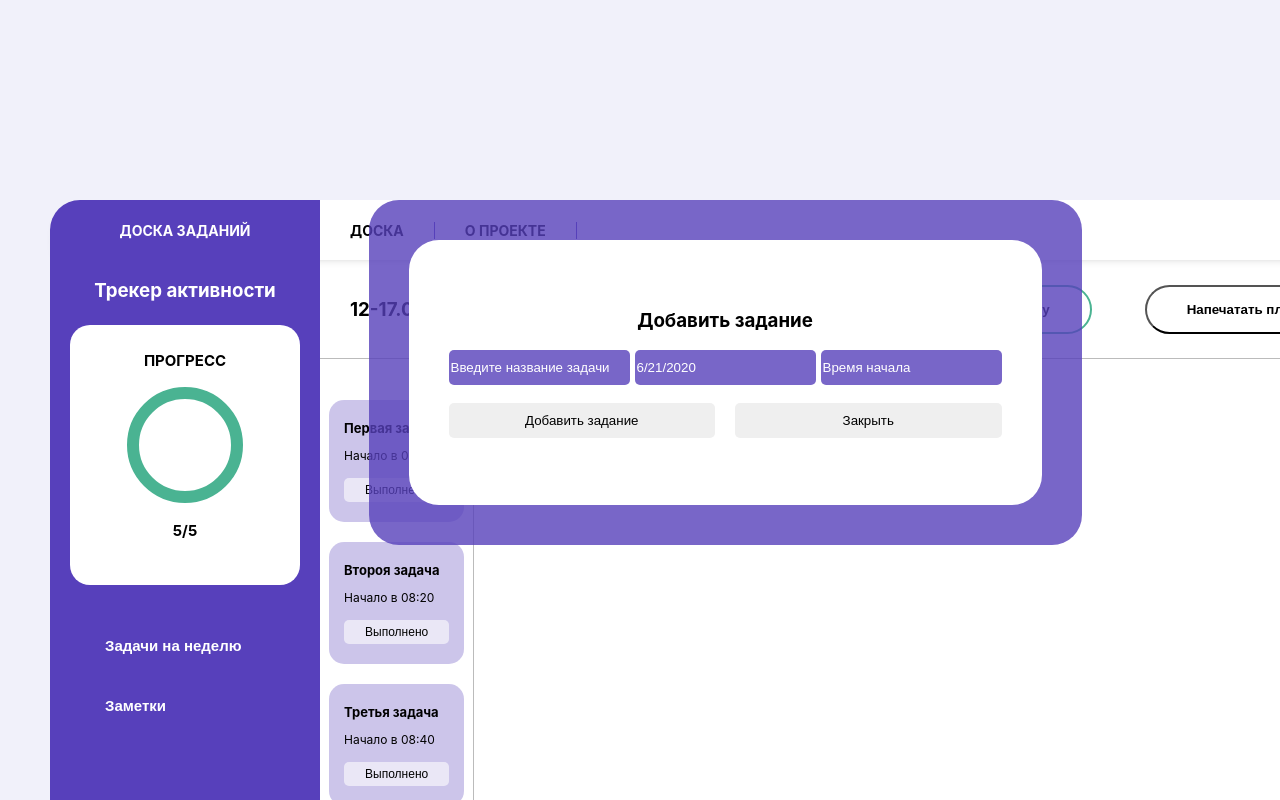
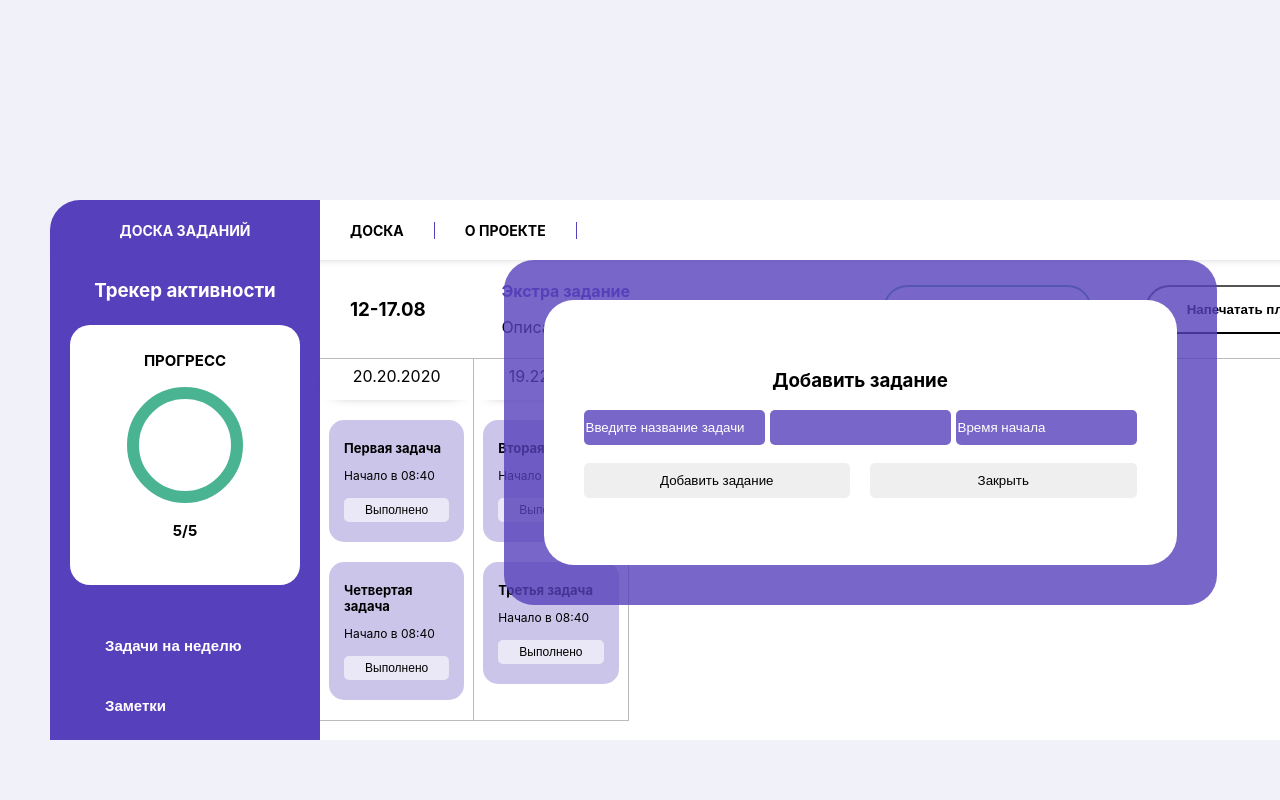
Before and after one commit to Bazmexes/tasker, a React (Create React App) app: page / in a window 1280 px wide. Both pictures are taken after a click on the button "+ Добавить задачу". Shown: the top 800 px of the page. Built offline with nearby package versions, Linux system fonts and the light colour scheme.

Commit message:
rework project, add daysReducer

```diff
--- /dev/null
+++ b/src/components/TaskModal/TaskModal.js
@@ -0,0 +1,67 @@
+import React from 'react';
+import {connect} from 'react-redux'
+import {addDay, addTask} from '../../redux/actions/actions'
+class ModalTask extends React.Component{
+  state = {
+    name: '',
+    date: '',
+    startAt: ''
+    }
+  stopReload(e){
+    e.preventDefault()
+  }
+  toggleModal(){
+    const form = document.getElementById('addTask')
+    form.classList.toggle('addTask_active')
+    const body = document.querySelector('body')
+    body.classList.toggle('add-task_stop-scroll')
+  }
+
+    render(){
+        return(
+            <div className="add-task__wrapper">
+            <div className="addTask" id="addTask">
+              <div className="add-task__content">
+                <div className="add-task__h3">
+                  <h3>Добавить задание</h3>
+                  </div>
+                        <form action=''onSubmit={this.stopReload} className="add-task__form">
+                          <div className="add-task__inputs_div">
+                            <input id="add-task__name" type="text" name="name" onChange={this._handleInputChange} placeholder="Введите название задачи"/>
+                            <input id="add-task__date" type="text" name="date" onChange={this._handleInputChange} placeholder="Введите дату" placeholder={this.props.today}/>
+                            <input id="add-task__start-at" type="text" name="startAt" onChange={this._handleInputChange} placeholder="Время начала"/></div>
+                          <div className="add-task__buttons_div">
+                            <button id="add-task__button" type="success" onClick={() =>{
+                                this._addTaskButton()
+                              }
+                            } >Добавить задание</button>
+                          <button type="button" onClick={()=>{this.toggleModal()}}>Закрыть</button>
+                          </div>
+                        </form>
+                </div>
+            </div>
+          </div>
+        )
+    }
+    _handleInputChange = (event) => {
+        const { name, value} = event.target
+        this.setState({[name]: value})
+      }
+
+      _addTaskButton = () => {
+        const task = {
+        ...this.state
+        }
+        this.props.addDay(task)
+        this.props.addTask(task)
+        this.toggleModal()
+        console.log(task)
+      }
+}
+function mapDispatchToProps(dispatch){
+    return{
+        addDay: task => dispatch(addDay(task)),
+        addTask: task => dispatch(addTask(task))
+    }
+}
+export default connect(null, mapDispatchToProps)(ModalTask)
--- a/src/components/day/Day.js
+++ b/src/components/day/Day.js
@@ -2,8 +2,9 @@ import React from 'react'
 import './day.scss'
 import Task from '../task/Task'
 import WrapTasker from '../wrapTasker/WrapTasker'
+import {connect} from 'react-redux'
 
-export default (props)=>{
+export default function(props){
     // console.log("props of day", props)
     // let dayForRender = document.getElementById(props.tasks.dateTask)
     // console.log("daysForRender", dayForRender)
@@ -20,18 +21,13 @@ export default (props)=>{
 
     //       }
     //       const dayOfWeekString = getWeekDay(dayOfWeekNumber)
-
         return(
-            <div className="day" id={props.tasks.dateTask}>
-                <div className="day__header" >
-                    <p></p>
-                    <h3>{props.tasks.dateTask}</h3>
+            <div className="day" id='Нужно исправить на динаммический ид'>
+                <div className="day__header" id={props.fullDate} >
+                    <p>{props.fullDate}</p>
+                    <h3>{}</h3>
                 </div>
-                <WrapTasker countOfTasks={props.tasks}/>
+                <WrapTasker tasks={props.tasks} fullDate={props.fullDate}/>
             </div>
         )
-    // }else{
-    //     return null
-    // }
-
-}
+     }
--- a/src/components/task/Task.js
+++ b/src/components/task/Task.js
@@ -4,7 +4,7 @@ import './task.scss'
 export default function Task(props){
     return(
         <div className="task" id={props.id}>
-            <h3>{props.nameOfTask}</h3>
+            <h3>{props.name}</h3>
             <p>Начало в {props.startAt}</p>
             <button className="task__time">Выполнено</button>
         </div>
--- a/src/components/wrapTasker/WrapTasker.js
+++ b/src/components/wrapTasker/WrapTasker.js
@@ -3,13 +3,17 @@ import Task from '../task/Task'
 
 
 export default function(props){
-    console.log("props of wraper ", props)
+    console.log("wraptasker", props)
     return(
-        props.countOfTasks.map((task, index) =>{
-            return(
-                <Task key={index}nameOfTask={task.nameTask} startAt={task.startAt} id={index}/>
-            )
+        props.tasks.map((task, index)=>{
+            if(task.date === props.fullDate){
+                return(
+                    <Task name={task.name} startAt={task.startAt} key={index}/>
+                )
+            }
+
         })
+
     )
 
 }
--- a/src/containers/Layout/Layout.js
+++ b/src/containers/Layout/Layout.js
@@ -3,45 +3,12 @@ import './layout.scss'
 import {connect} from 'react-redux'
 
 class Layout extends Component {
-
-  stopReload(e){
-    e.preventDefault()
-  }
-
-  addTaskField(){
-    const form = document.getElementById('addTask')
-    form.classList.toggle('addTask_active')
-    const body = document.querySelector('body')
-    body.classList.toggle('add-task_stop-scroll')
-  }
   render() {
 
     return (
       <div className="layout">
         <main>
-          <div className="add-task__wrapper">
-            <div className="addTask" id="addTask">
-              <div className="add-task__content">
-                <div className="add-task__h3">
-                  <h3>Добавить задание</h3>
-                  </div>
-                        <form onSubmit={this.stopReload} className="add-task__form">
-                          <div className="add-task__inputs_div">
-                            <input id="add-task__name" type="text" placeholder="Введите название задачи"/>
-                            <input id="add-task__date" type="text"  placeholder="Введите дату" placeholder={this.props.today}/>
-                            <input id="add-task__start-at" type="text" placeholder="Время начала"/></div>
-                          <div className="add-task__buttons_div">
-                            <button id="add-task__button" type="success" onClick={() =>{
-                                this.props.addTask()
-                                this.addTaskField()
-                              }
-                            } >Добавить задание</button>
-                          <button onClick={()=>{this.addTaskField()}}>Закрыть</button>
-                          </div>
-                        </form>
-                </div>
-            </div>
-          </div>
+
           { this.props.children }
         </main>
       </div>
--- a/src/containers/mainContent/board/Board.js
+++ b/src/containers/mainContent/board/Board.js
@@ -2,8 +2,10 @@ import React from 'react';
 import './board.scss'
 import Day from '../../../components/day/Day'
 import {connect} from 'react-redux'
+import TaskModal from '../../../components/TaskModal/TaskModal'
+import {addDay} from '../../../redux/actions/actions'
 class Board extends React.Component{
-    addTaskField(){
+    toggleModal(){
         const form = document.getElementById('addTask')
         form.classList.toggle('addTask_active')
         const body = document.querySelector('body')
@@ -14,6 +16,7 @@ class Board extends React.Component{
         return(
 
             <div className="board">
+                <TaskModal/>
                 <div className="board__content">
                     <div className="board__header">
                         <div className="board__extra-task_desc">
@@ -27,19 +30,18 @@ class Board extends React.Component{
                         </div>
                         <div className="board__extra-task-buttons">
                             <button className="board__button_add" onClick={()=>{
-                                this.addTaskField()
+                                this.toggleModal()
                             }}> + Добавить задачу</button>
                             <button>Напечатать план</button>
                         </div>
                     </div>
                     <div className="board__days_box">
-
-                        {this.props.tasks.map( (task,index)=>{
-
+                        {this.props.days.map((day, index)=>{
                             return(
-                                <Day key={index} tasks={task}/>
+                                <Day fullDate={day} key={index} tasks={this.props.tasks}/>
                             )
                         })}
+
                     </div>
                     </div>
                 </div>
@@ -48,16 +50,14 @@ class Board extends React.Component{
 }
 
 function mapStateToProps(state){
-    console.log('console log state at mapState',state)
     return{
-        tasks: state.tasksReducer.tasks,
-        today: state.tasksReducer.today,
-        days: state.tasksReducer.days
+        days: state.daysReducer.days,
+        tasks: state.tasksReducer.tasks
     }
 }
 function mapDispatchToProps(dispatch){
     return{
-        addTaskButton: () => dispatch({type: 'addTaskButton'})
+
     }
 }
 
--- /dev/null
+++ b/src/redux/actions/actions.js
@@ -0,0 +1,14 @@
+import {ADDDAY, ADDTASK} from './actionsTypes'
+export function addDay(task){
+    return{
+        type: ADDDAY,
+        payload: task
+    }
+}
+
+export function addTask(task){
+    return{
+        type: ADDTASK,
+        payload: task
+    }
+}
--- /dev/null
+++ b/src/redux/actions/actionsTypes.js
@@ -0,0 +1,2 @@
+export const ADDTASK = 'addTask'
+export const ADDDAY = 'addDay'
--- a/src/redux/reducers/tasksReducers.js
+++ b/src/redux/reducers/tasksReducers.js
@@ -1,54 +1,91 @@
+const initialState = {
+    tasks: [
+    {name: 'Первая задача', date: '20.20.2020', startAt: '08:40'},
+    {name: 'Вторая задача', date: '19.22.2992', startAt: '08:40'},
+    {name: 'Третья задача', date: '19.22.2992', startAt: '08:40'},
+    {name: 'Четвертая задача', date: '20.20.2020', startAt: '08:40'},
 
-const day = new  Date().toLocaleDateString();
+]
+}
 
-const inialState = {
-    tasks: [
-        [{nameTask: "Первая задача", dateTask: "12.12.2020", startAt: "08:50"},{nameTask: "Второя задача", dateTask: "12.12.2020", startAt: "08:20"},{nameTask: "Третья задача", dateTask: "12.12.2020", startAt: "08:40"}],
-        ],
-    today: day,
-    days: ['12.12.2020']
+export default function( state = initialState, action){
+    switch(action.type){
+
+        case 'addTask':{
+            return{
+                tasks:[...state.tasks, action.payload]
+            }
+        }
+        default:{
+            return state
+        }
+    }
 }
 
 
-export default function (state = inialState, action){
-    switch(action.type){
-        case 'addTask':{
-            console.log(state)
-            const nameInput = document.getElementById('add-task__name')
-            const startAtInput = document.getElementById('add-task__start-at')
-            const dateInput = document.getElementById('add-task__date')
-            console.log("dateInput is ",dateInput)
-            let task = [{
-                nameTask: nameInput.value,
-                dateTask: dateInput.value,
-                startAt: startAtInput.value
-            }]
-            console.log('state ', state.days)
-            const indexOfTask = state.days.indexOf(task[0].dateTask)
 
-            // const indexOfTask = state.tasks.findIndex(i => i.dateTask === task[0].dateTask);
-            if(indexOfTask ===-1){
-                state.tasks.push(task)
-                state.days.push(task[0].dateTask)
 
-            }else{
-                state.tasks[indexOfTask].push(task[0])
-            }
-            console.log(state)
-            return {
-                tasks: state.tasks,
-                today: state.today,
-                days: state.days
-            }
-        }
-        case 'addTaskButton':{
-            const form = document.getElementById('addTask')
-            form.classList.toggle('addTask_active')
-            const body = document.querySelector('body')
-            body.classList.toggle('add-task_stop-scroll')
 
-        }
-        default:
-            return state
-    }
-}
+
+
+
+
+
+
+
+
+
+
+// const day = new  Date().toLocaleDateString();
+
+// const inialState = {
+//     tasks: [
+//         [{nameTask: "Первая задача", dateTask: "12.12.2020", startAt: "08:50"},{nameTask: "Второя задача", dateTask: "12.12.2020", startAt: "08:20"},{nameTask: "Третья задача", dateTask: "12.12.2020", startAt: "08:40"}],
+//         ],
+//     today: day,
+//     days: ['12.12.2020']
+// }
+
+
+// export default function (state = inialState, action){
+//     switch(action.type){
+//         case 'addTask':{
+//             console.log(state)
+//             const nameInput = document.getElementById('add-task__name')
+//             const startAtInput = document.getElementById('add-task__start-at')
+//             const dateInput = document.getElementById('add-task__date')
+//             console.log("dateInput is ",dateInput)
+//             let task = [{
+//                 nameTask: nameInput.value,
+//                 dateTask: dateInput.value,
+//                 startAt: startAtInput.value
+//             }]
+//             console.log('state ', state.days)
+//             const indexOfTask = state.days.indexOf(task[0].dateTask)
+
+//             // const indexOfTask = state.tasks.findIndex(i => i.dateTask === task[0].dateTask);
+//             if(indexOfTask ===-1){
+//                 state.tasks.push(task)
+//                 state.days.push(task[0].dateTask)
+
+//             }else{
+//                 state.tasks[indexOfTask].push(task[0])
+//             }
+//             console.log(state)
+//             return {
+//                 tasks: state.tasks,
+//                 today: state.today,
+//                 days: state.days
+//             }
+//         }
+//         case 'addTaskButton':{
+//             const form = document.getElementById('addTask')
+//             form.classList.toggle('addTask_active')
+//             const body = document.querySelector('body')
+//             body.classList.toggle('add-task_stop-scroll')
+
+//         }
+//         default:
+//             return state
+//     }
+// }
--- a/src/redux/rootReducer.js
+++ b/src/redux/rootReducer.js
@@ -1,5 +1,6 @@
 import {combineReducers} from 'redux'
 import tasksReducer from './reducers/tasksReducers'
+import daysReducer from './reducers/daysReducer'
 
 
-export default combineReducers({tasksReducer})
+export default combineReducers({tasksReducer,daysReducer})
```
Also changed, not shown: src/redux/reducers/daysReducer.js (added, +27 -0 lines).
